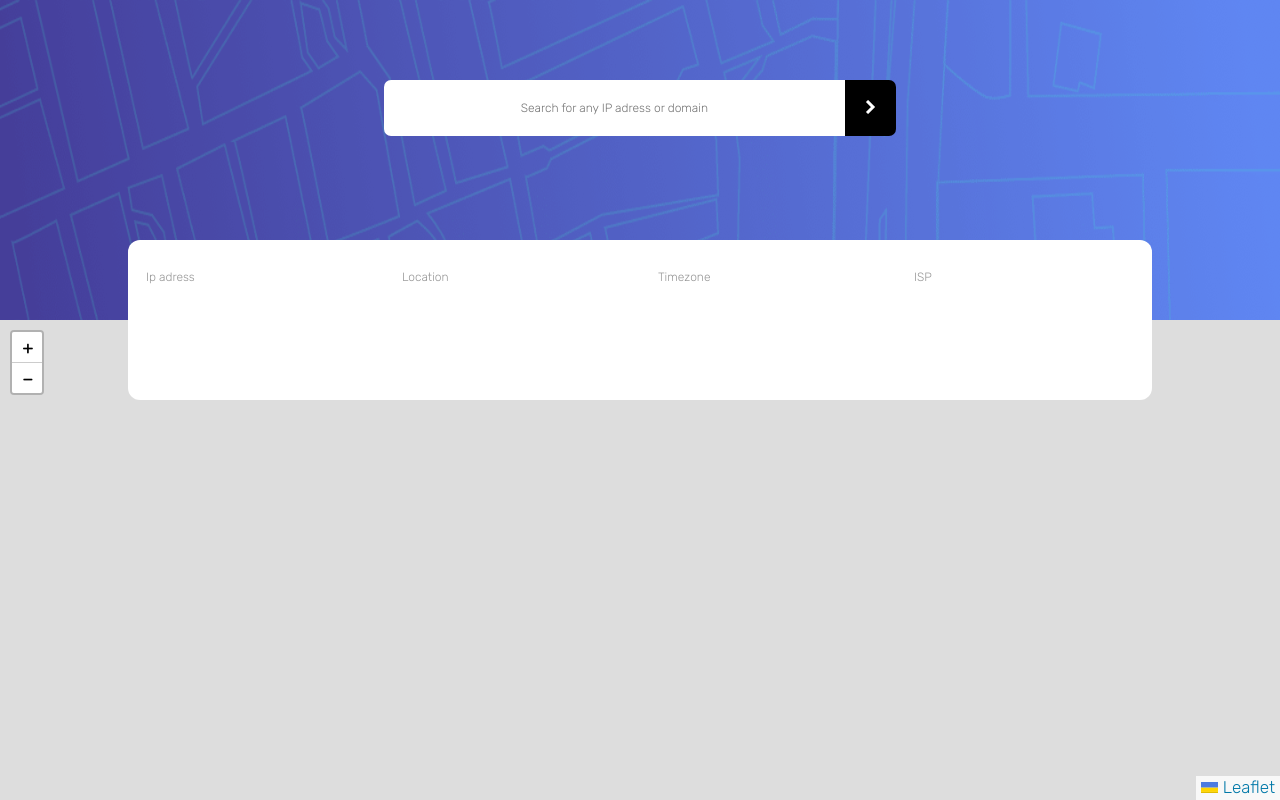
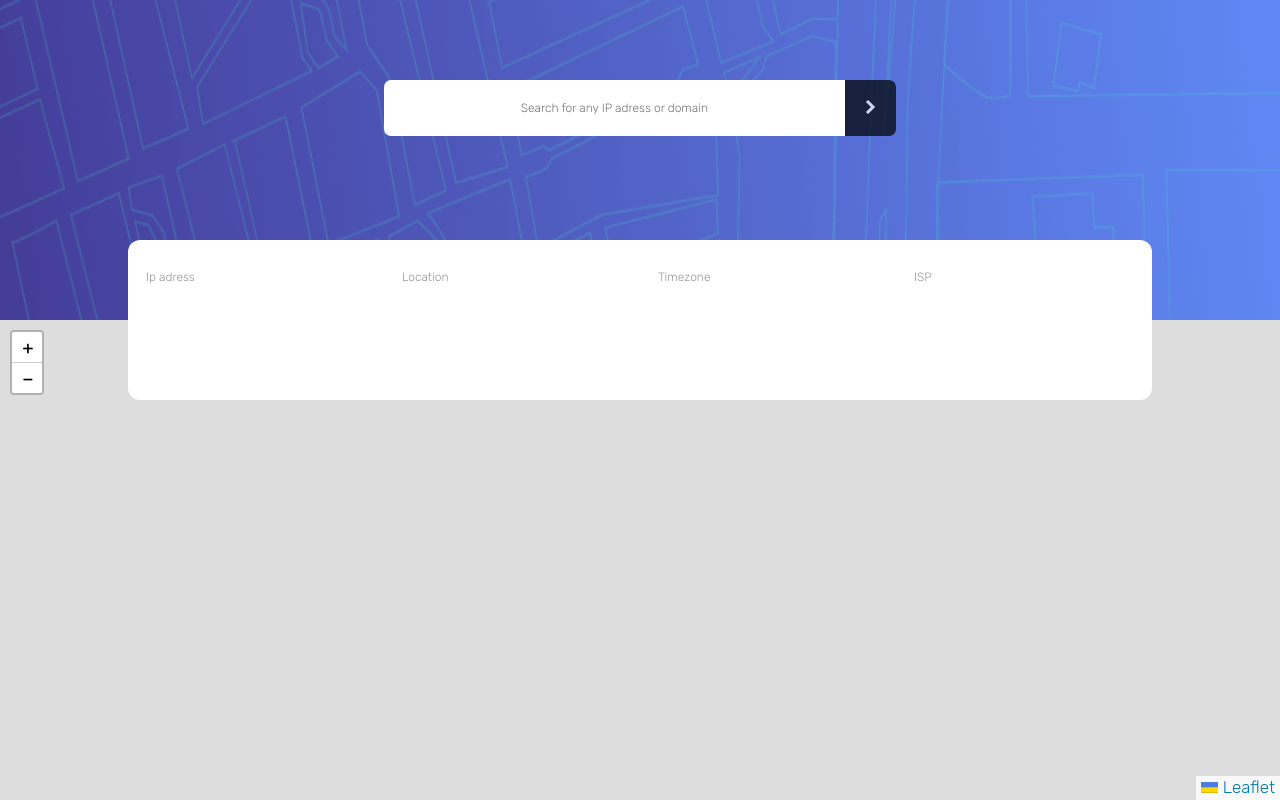
Before and after one commit to nebojsa311/iptracker.github.io, a website built with Parcel: page index.html in a window 1280 px wide. In both pictures the pointer is over the button 870 px from the left and 108 px from the top of the page. Built offline with nearby package versions, Linux system fonts and the light colour scheme; no server answers.

Commit message:
Finished

```diff
--- a/index.css
+++ b/index.css
@@ -90,6 +90,10 @@ body {
   border: none;
   border-radius: 0 7px 7px 0;
   background-color: black;
+}
+
+#submitButton:hover {
+  opacity: 0.7;
 }
 
 /*For 4k*/
```
